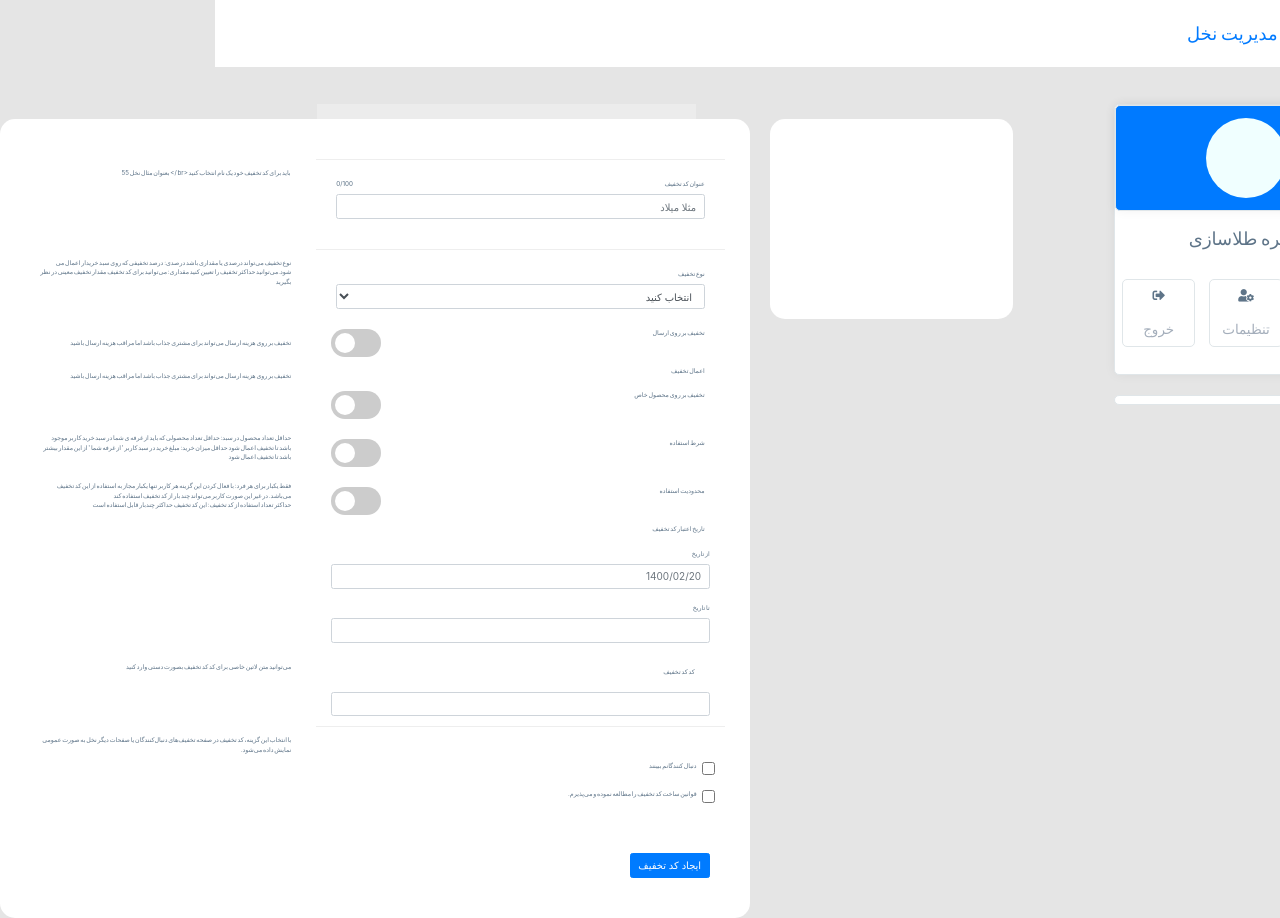
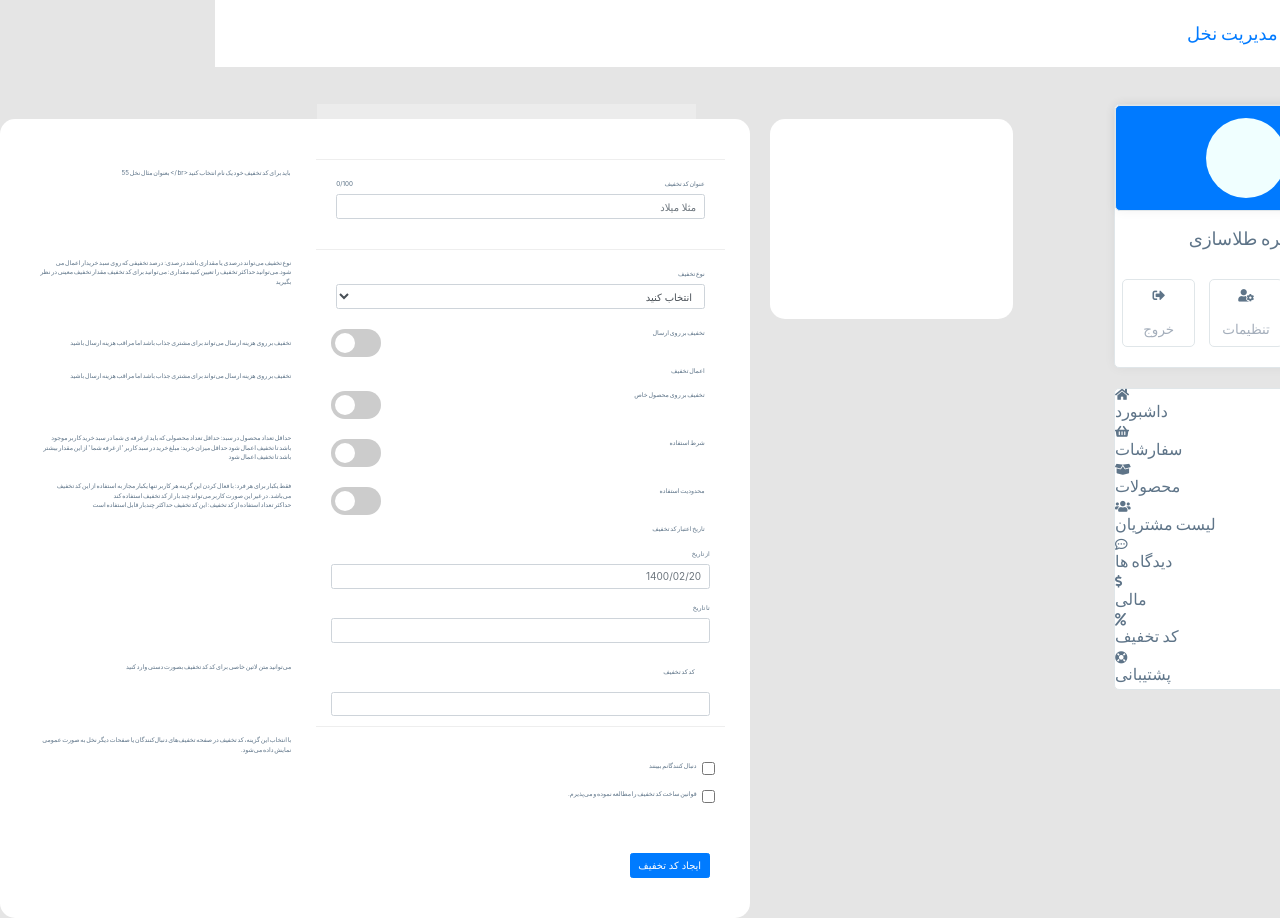
Before and after one commit to SeyedHassan-mahdavi/nakhll_client, a Next.js app: page /TakhfifComponent in a window 1280 px wide. Shown: the top 918 px of the page. Built offline with nearby package versions, Linux system fonts and the light colour scheme; some icons are missing.

Commit message:
menu in dashboard

```diff
--- a/component/layout/Layout.jsx
+++ b/component/layout/Layout.jsx
@@ -1,17 +1,16 @@
 import React, { useState } from "react";
-import Head from 'next/head'
+import Head from "next/head";
 
-import Image from 'next/image'
-import Link from "next/link"
+import Image from "next/image";
+import Link from "next/link";
 
 import styles from "../../styles/Layout.module.css";
 // import person from '../../public/assets/image/person.png'
-import nakhll from '../../public/assets/image/nakhl.png'
+// import nakhll from '../../public/assets/image/nakhl.png'
 
 // import person from "./person.png";
 // import nakhl from "./nakhl.png";
 // import { DashboardMain } from "./DashBoardMain/DashboardMain";
-
 
 export default function MyLayout({ children }) {
   const [counter, setCounter] = useState(0);
@@ -30,7 +29,6 @@ export default function MyLayout({ children }) {
   // }
 
   return (
-
     <>
       <div>
         <Head>
@@ -39,17 +37,20 @@ export default function MyLayout({ children }) {
             rel="stylesheet"
             href="https://use.fontawesome.com/releases/v5.8.2/css/all.css"
           />
-          <meta name="viewport" content="initial-scale=1.0, width=device-width" />
+          <meta
+            name="viewport"
+            content="initial-scale=1.0, width=device-width"
+          />
         </Head>
       </div>
 
       <header>
         <div className={styles.hedtop}>
           <span>
-            <Image
-              src={nakhll}
+            {/* <Image
+              // src={nakhll}
               alt="Picture of the author"
-            />
+            /> */}
           </span>
 
           <h1>داشبور مدیریت نخل</h1>
@@ -58,10 +59,10 @@ export default function MyLayout({ children }) {
         <div className={styles.hedtop_mobile}>
           <h1>پیشخوان</h1>
           <span>
-            <Image
-              src={nakhll}
+            {/* <Image
+              // src={nakhll}
               alt="Picture of the author"
-            />
+            /> */}
           </span>
         </div>
       </header>
@@ -99,71 +100,82 @@ export default function MyLayout({ children }) {
             </div>
           </section>
           <section className={styles.menu_card}>
-            {/* <Link
-              className="menu-card-item"
+            <Link href="/admizxzxn">
+              <span>
+                <span className="fas fa-home fa-2x "></span>
+                <h2>داشبورد</h2>
+              </span>
+            </Link>
+            <Link
+              className={styles.menu_card_item}
+              // activeClassName="selectNav"
+              href="/buy"
+            >
+              <span>
+                <span className={`fas fa-shopping-basket fa-2x`}></span>
+                <h2>سفارشات</h2>
+              </span>
+            </Link>
+            <Link
+              className={styles.menu_card_item}
               activeClassName="selectNav"
-              // href="/admin"
+              href="/product"
             >
-              <span className="fas fa-home fa-2x "></span>
-              <h2>داشبورد</h2>
+              <span>
+                <span className={`fas fa-box-open fa-2x `}></span>
+                <h2>محصولات</h2>
+              </span>
+            </Link>
+            <Link
+              className={`styles.menu-card-item styles.non-item`}
+              activeClassName="selectNav"
+              href="/customer"
+            >
+              <span>
+                <span className="fas fa-users fa-2x"></span>
+                <h2>لیست مشتریان</h2>
+              </span>
+            </Link>
+            <Link
+              className="menu-card-item non-item"
+              activeClassName="selectNav"
+              href="/Comments"
+            >
+              <span>
+                <span className="far fa-comment-dots fa-2x"></span>
+                <h2>دیدگاه ها</h2>
+              </span>
             </Link>
             <Link
               className="menu-card-item"
               activeClassName="selectNav"
-              // href="/buy"
+              href="/financial"
             >
-              <span className="fas fa-shopping-basket fa-2x"></span>
-              <h2>سفارشات</h2>
+              <span>
+                <span className="fas fa-dollar-sign fa-2x"></span>
+                <h2>مالی</h2>
+              </span>
+            </Link>
+            <Link
+              className="menu-card-item non-item"
+              activeClassName="selectNav"
+              href="/off"
+            >
+              <span>
+                <span className="fas fa-percent fa-2x"></span>
+                <h2>کد تخفیف</h2>
+              </span>
             </Link>
             <Link
               className="menu-card-item"
               activeClassName="selectNav"
-              // to="/product"
+              href="/support"
             >
-              <span className="fas fa-box-open fa-2x "></span>
-              <h2>محصولات</h2>
+              <span>
+                <span className="fas fa-life-ring fa-2x"></span>
+                <h2>پشتیبانی</h2>
+              </span>
             </Link>
-            <Link
-              className="menu-card-item non-item"
-              activeClassName="selectNav"
-              // to="/customer"
-            >
-              <span className="fas fa-users fa-2x"></span>
-              <h2>لیست مشتریان</h2>
-            </Link>
-            <Link
-              className="menu-card-item non-item"
-              activeClassName="selectNav"
-              // to="/Comments"
-            >
-              <span className="far fa-comment-dots fa-2x"></span>
-              <h2>دیدگاه ها</h2>
-            </Link>
-            <Link
-              className="menu-card-item"
-              activeClassName="selectNav"
-              // to="/financial"
-            >
-              <span className="fas fa-dollar-sign fa-2x"></span>
-              <h2>مالی</h2>
-            </Link>
-            <Link
-              className="menu-card-item non-item"
-              activeClassName="selectNav"
-              // to="/off"
-            >
-              <span className="fas fa-percent fa-2x"></span>
-              <h2>کد تخفیف</h2>
-            </Link>
-            <Link
-              className="menu-card-item"
-              activeClassName="selectNav"
-              // to="/support"
-            >
-              <span className="fas fa-life-ring fa-2x"></span>
-              <h2>پشتیبانی</h2>
-            </Link>
-           */}
           </section>
         </div>
         {/* <!-- Left --> */}
@@ -239,6 +251,5 @@ export default function MyLayout({ children }) {
         </div>
       </div>
     </>
-
-  )
+  );
 }
--- a/styles/Layout.module.css
+++ b/styles/Layout.module.css
@@ -370,7 +370,7 @@
     /* background: url(ebad.jpg); */
   }
 
-  .left-three {
+  .left_three {
     background: #ffffff;
     border: 1px solid #e0e6e9;;
     -webkit-box-shadow: var(--shadow);
@@ -385,11 +385,11 @@
             flex-direction: column;
   }
 
-  .left-three-head {
+  .left_three_head {
     border-bottom: 1px solid #e0e6e9;
   }
 
-  .left-three-content {
+  .left_three_content {
     display: -ms-grid;
     display: grid;
     -ms-grid-columns: (1fr)[2];
@@ -400,7 +400,7 @@
     margin-right: 1.85rem
   }
 
-  .left-four {
+  .left_four {
     background: #ffffff;
     border: 1px solid #e0e6e9;;
     -webkit-box-shadow: var(--shadow);
@@ -408,7 +408,7 @@
     border-radius: 5px;
   }
 
-  .left-five {
+  .left_five {
     grid-column: 1/-1;
     background: #ffffff;
     border: 1px solid #e0e6e9;;
@@ -441,7 +441,7 @@
     }
   }
 
-  .menu-card-item-menu {
+  .menu_card_item_menu {
     display: -webkit-box;
     display: -ms-flexbox;
     display: flex;
@@ -454,7 +454,7 @@
             align-items: center;
   }
 
-  .selectNav-menu {
+  .selectNav_menu {
     color: #007aff;
   }
 
@@ -462,7 +462,7 @@
     color: var(--color1);
   } */
 
-  .menu-card-item h2 {
+  .menu_card_item h2 {
     margin-right: 1.7rem;
   }
 
```
